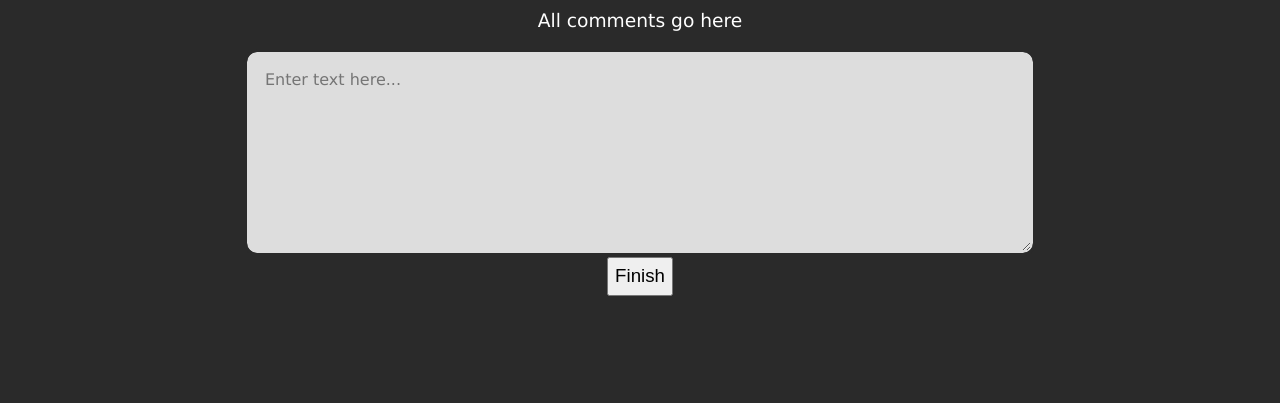
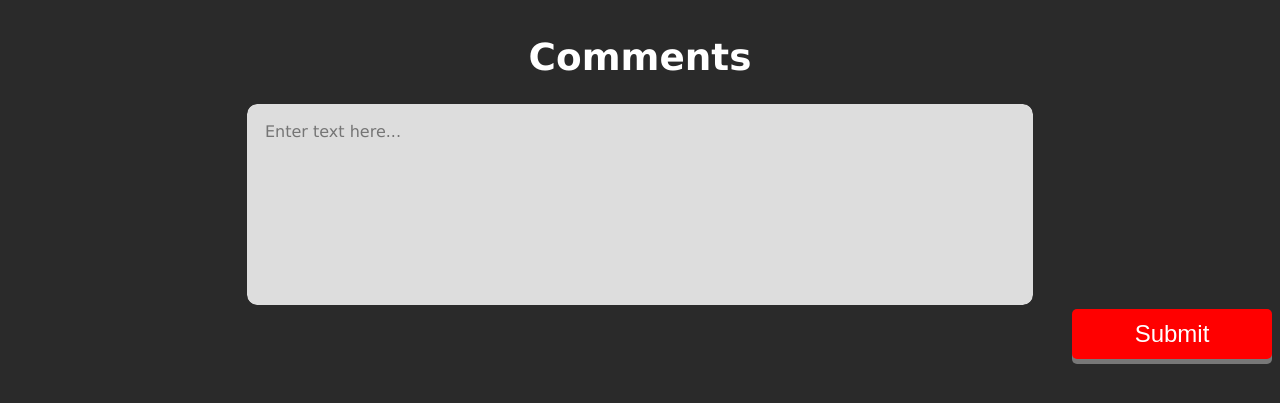
Before and after one commit to cavineers/ScoutingApp2023, a Flask app: template templates/2023/result.html in a window 1280 px wide. Shown: the part 80-483 px from the top of the page. Run offline with Flask 2, Linux system fonts and the light colour scheme; the template is opened without the code that fills it, so the values that code supplies are empty.

Commit message:
results page
edits to results.html and css

```diff
--- a/static/2023/css/result.css
+++ b/static/2023/css/result.css
@@ -9,4 +9,27 @@
     width: 750px;
     height: 165px;
     font-family: Geneva, Segoe UI, Verdana, sans-serif;
+    resize: none;
 }
+
+.submit {
+    height: 50px;
+    width: 200px;
+    background-color: #ff0000; /* Red */
+    border: none;
+    color: white;
+    float: right;
+    text-align: center;
+    text-decoration: none;
+    font-size: 24px;
+    border-radius: 5px;
+    box-shadow: 0 5px #777;
+}
+
+.submit:hover {background-color: #cf0000}
+
+.submit:active {
+  background-color: #cf0000;
+  box-shadow: 0 0px #666;
+  transform: translateY(5px);
+}
--- a/templates/2023/home.html
+++ b/templates/2023/home.html
@@ -23,7 +23,7 @@
                 <td><input name="scouterName" autocomplete="off" /></td>
             </tr>
         </table>
-        <button type="submit">Submit</button>
+        <button class="submit" type="submit">Submit</button>
     </form>
 </div>
 {% endblock %}
--- a/templates/2023/result.html
+++ b/templates/2023/result.html
@@ -8,11 +8,13 @@
 {% endblock %}
 {% block contents %}
 <div style="align-content: center; text-align: center;">
-  <label for="commentarea">All comments go here</label>
-  <br>
-  <br>
-  <textarea id="commentarea1" class="commentarea" placeholder="Enter text here..."></textarea>
-  <br>
-  <button id="finishButton">Finish</button>
+    <div>
+        <h1>Comments</h1>
+        <div>
+            <textarea id="commentarea1" class="commentarea" placeholder="Enter text here..."></textarea>
+            <br>
+            <button class="submit" id="finishButton">Submit</button>
+        </div>
+    </div>
 </div>
 {% endblock %}
```
Also changed, not shown: static/2023/css/home.css (+20 -0 lines).
